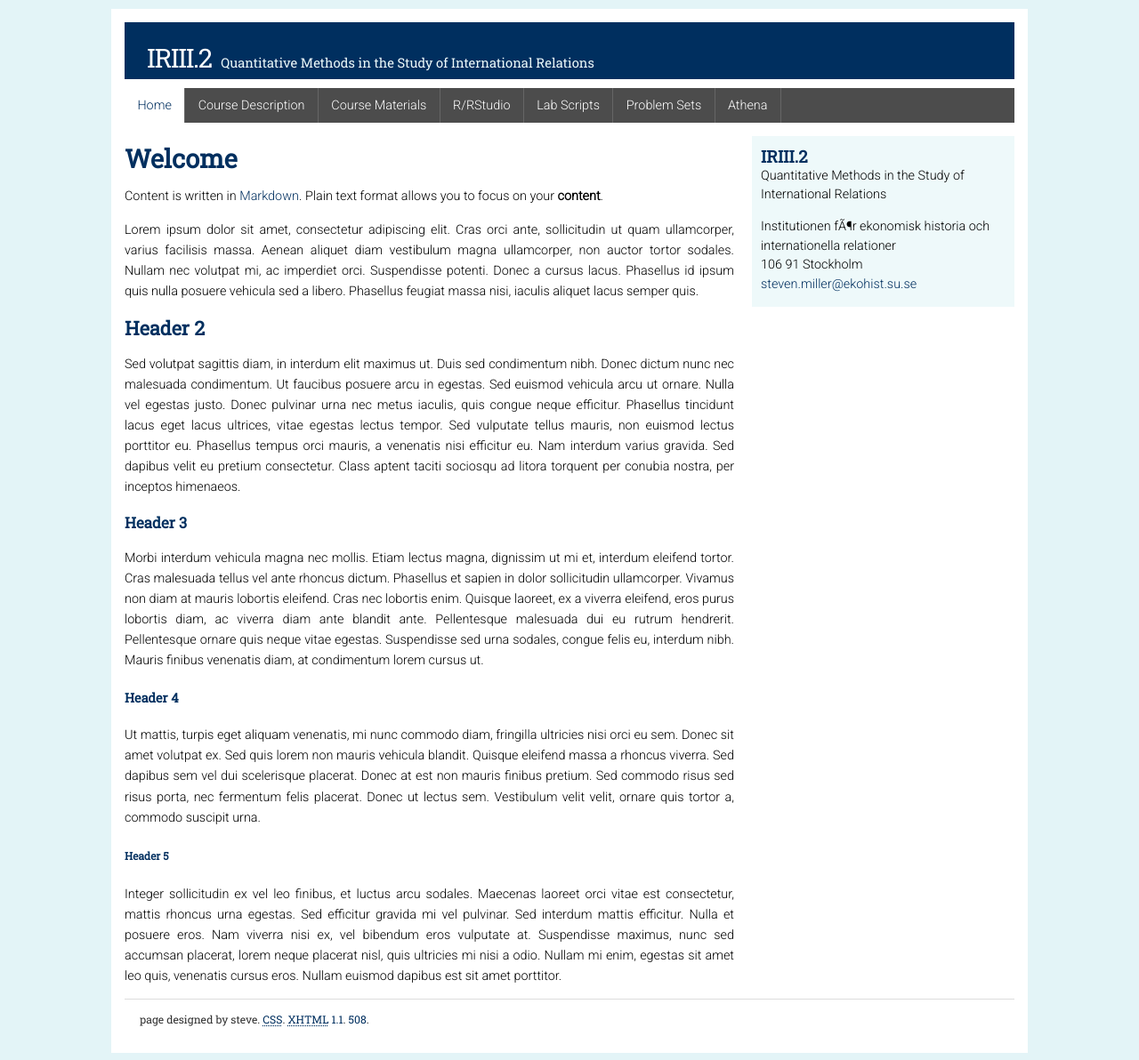
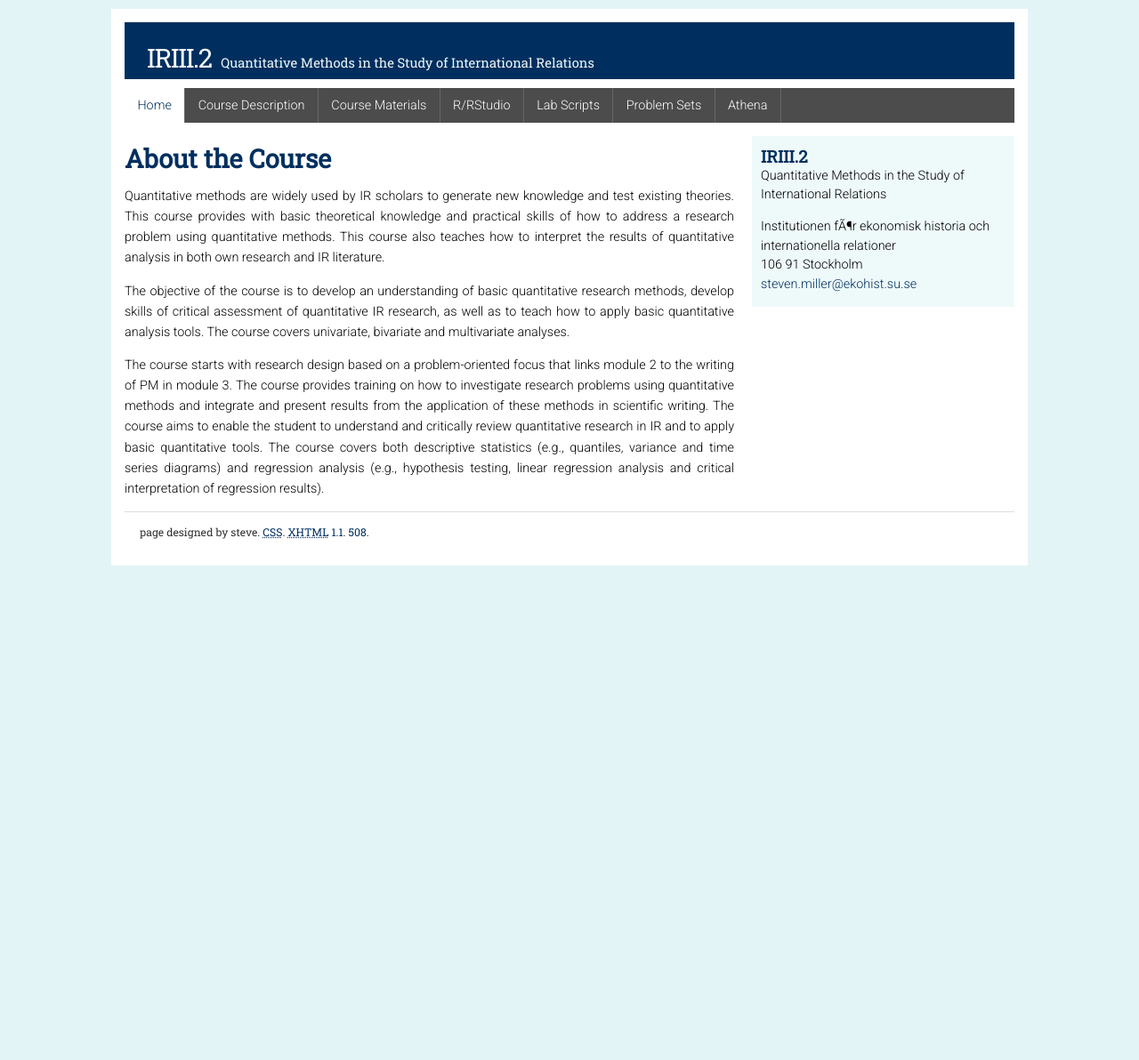
Before and after one commit to svmiller/ir3-2, a Jekyll site: the page built from index.md, in a window 1280 px wide. Shown: the whole page at 89% size. Built offline with Jekyll 4.4.1, drawn with Linux system fonts in a browser that asks for light colours; after the commit the page ends 900 px from its top, so only the background shows below that.

Commit message:
addy mcaddadderson

```diff
--- a/index.md
+++ b/index.md
@@ -1,36 +1,13 @@
 ---
-title: Welcome
+title: About the Course
 layout: default
 active: home
 ---
 
 # {{ page.title }}
 
-Content is written in [Markdown](https://learnxinyminutes.com/docs/markdown/).
-Plain text format allows you to focus on your **content**.
+Quantitative methods are widely used by IR scholars to generate new knowledge and test existing theories. This course provides with basic theoretical knowledge and practical skills of how to address a research problem using quantitative methods. This course also teaches how to interpret the results of quantitative analysis in both own research and IR literature.
 
+The objective of the course is to develop an understanding of basic quantitative research methods, develop skills of critical assessment of quantitative IR research, as well as to teach how to apply basic quantitative analysis tools. The course covers univariate, bivariate and multivariate analyses.
 
-
-Lorem ipsum dolor sit amet, consectetur adipiscing elit. Cras orci ante, sollicitudin ut quam ullamcorper, varius facilisis massa. Aenean aliquet diam vestibulum magna ullamcorper, non auctor tortor sodales. Nullam nec volutpat mi, ac imperdiet orci. Suspendisse potenti. Donec a cursus lacus. Phasellus id ipsum quis nulla posuere vehicula sed a libero. Phasellus feugiat massa nisi, iaculis aliquet lacus semper quis.
-
-## Header 2
-
-Sed volutpat sagittis diam, in interdum elit maximus ut. Duis sed condimentum nibh. Donec dictum nunc nec malesuada condimentum. Ut faucibus posuere arcu in egestas. Sed euismod vehicula arcu ut ornare. Nulla vel egestas justo. Donec pulvinar urna nec metus iaculis, quis congue neque efficitur. Phasellus tincidunt lacus eget lacus ultrices, vitae egestas lectus tempor. Sed vulputate tellus mauris, non euismod lectus porttitor eu. Phasellus tempus orci mauris, a venenatis nisi efficitur eu. Nam interdum varius gravida. Sed dapibus velit eu pretium consectetur. Class aptent taciti sociosqu ad litora torquent per conubia nostra, per inceptos himenaeos.
-
-### Header 3
-
-Morbi interdum vehicula magna nec mollis. Etiam lectus magna, dignissim ut mi et, interdum eleifend tortor. Cras malesuada tellus vel ante rhoncus dictum. Phasellus et sapien in dolor sollicitudin ullamcorper. Vivamus non diam at mauris lobortis eleifend. Cras nec lobortis enim. Quisque laoreet, ex a viverra eleifend, eros purus lobortis diam, ac viverra diam ante blandit ante. Pellentesque malesuada dui eu rutrum hendrerit. Pellentesque ornare quis neque vitae egestas. Suspendisse sed urna sodales, congue felis eu, interdum nibh. Mauris finibus venenatis diam, at condimentum lorem cursus ut.
-
-#### Header 4
-
-Ut mattis, turpis eget aliquam venenatis, mi nunc commodo diam, fringilla ultricies nisi orci eu sem. Donec sit amet volutpat ex. Sed quis lorem non mauris vehicula blandit. Quisque eleifend massa a rhoncus viverra. Sed dapibus sem vel dui scelerisque placerat. Donec at est non mauris finibus pretium. Sed commodo risus sed risus porta, nec fermentum felis placerat. Donec ut lectus sem. Vestibulum velit velit, ornare quis tortor a, commodo suscipit urna.
-
-##### Header 5
-
-Integer sollicitudin ex vel leo finibus, et luctus arcu sodales. Maecenas laoreet orci vitae est consectetur, mattis rhoncus urna egestas. Sed efficitur gravida mi vel pulvinar. Sed interdum mattis efficitur. Nulla et posuere eros. Nam viverra nisi ex, vel bibendum eros vulputate at. Suspendisse maximus, nunc sed accumsan placerat, lorem neque placerat nisl, quis ultricies mi nisi a odio. Nullam mi enim, egestas sit amet leo quis, venenatis cursus eros. Nullam euismod dapibus est sit amet porttitor.
-
-<!--
-You can use HTML elements in Markdown, such as the comment element, and they won't
-be affected by a markdown parser. However, if you create an HTML element in your
-markdown file, you cannot use markdown syntax within that element's contents.
--->
+The course starts with research design based on a problem-oriented focus that links module 2 to the writing of PM in module 3. The course provides training on how to investigate research problems using quantitative methods and integrate and present results from the application of these methods in scientific writing. The course aims to enable the student to understand and critically review quantitative research in IR and to apply basic quantitative tools. The course covers both descriptive statistics (e.g., quantiles, variance and time series diagrams) and regression analysis (e.g., hypothesis testing, linear regression analysis and critical interpretation of regression results).
```
Also changed, not shown: _data/menu.yml (+13 -4 lines), 4 other files.
